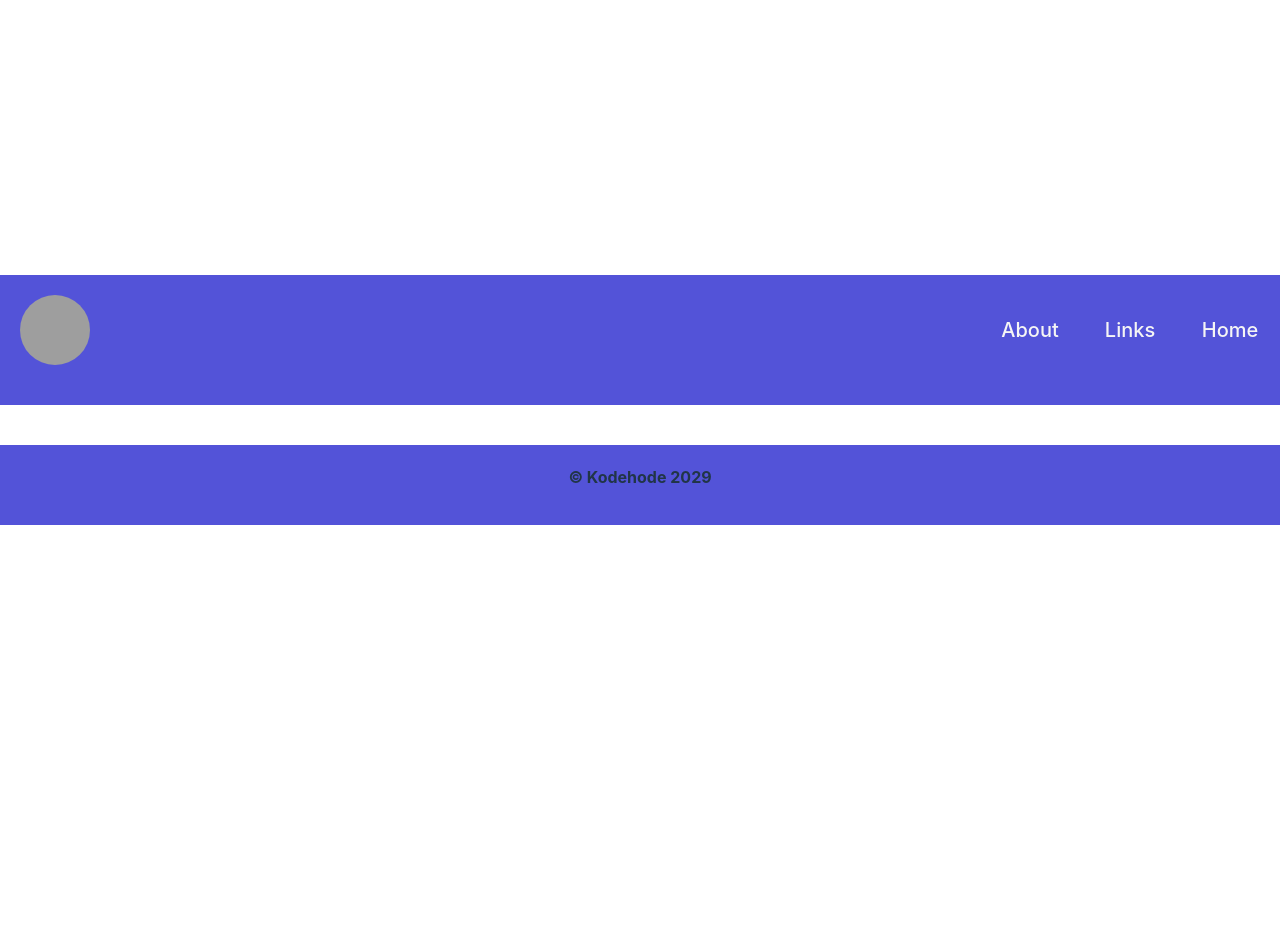
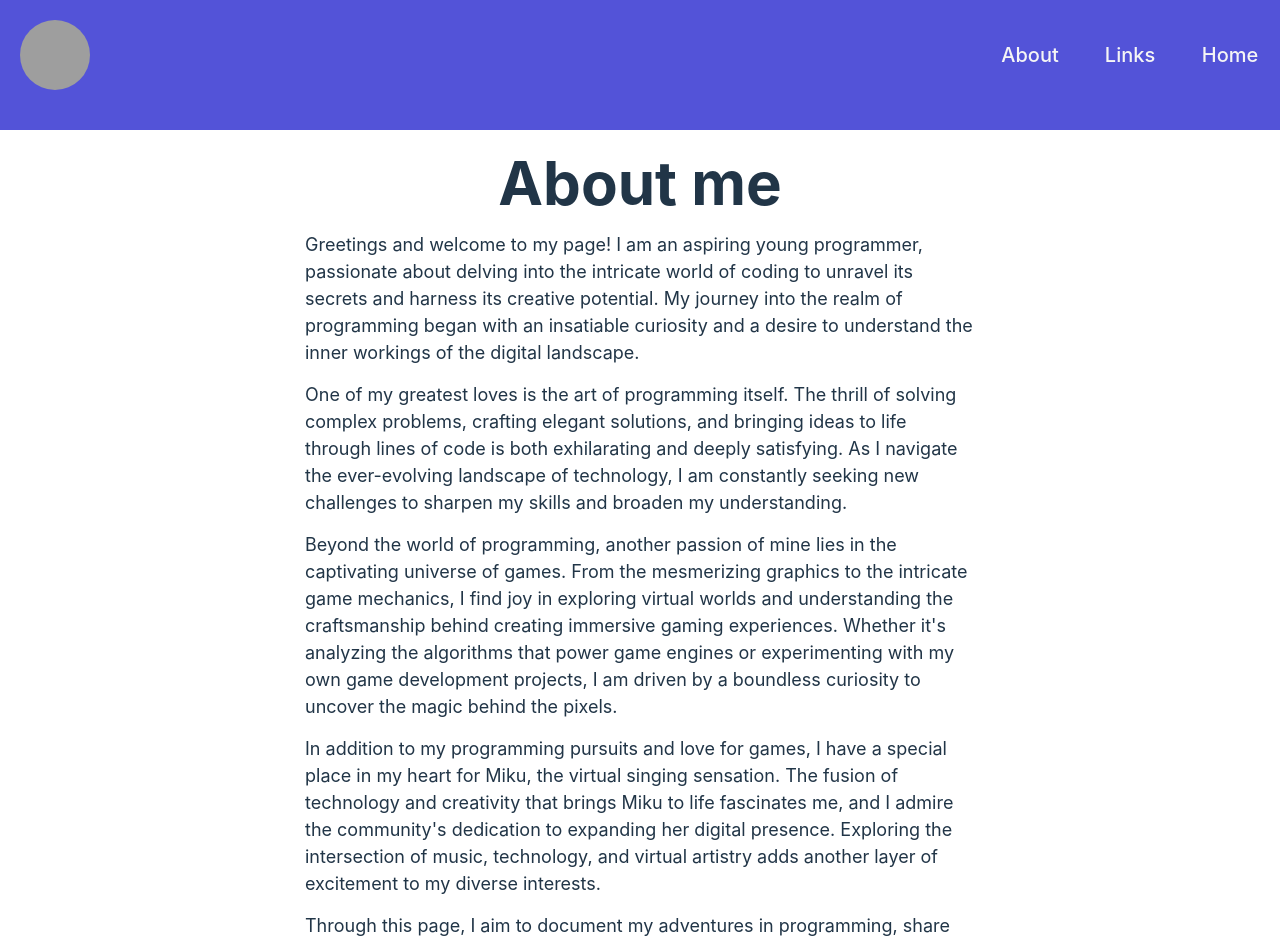
Before and after one commit to LeahJKH/Miku-Blog, a React (Vite) app: page /about in a window 1280 px wide. Shown: the top 943 px of the page. Before the commit the page ends 800 px from the top, so only its background shows below. Built offline with nearby package versions, Linux system fonts and the light colour scheme; grey boxes are pictures that could not be loaded.

Commit message:
about page and api fix

```diff
--- a/src/components/Card/Cardtop/Cardtop.tsx
+++ b/src/components/Card/Cardtop/Cardtop.tsx
@@ -42,7 +42,7 @@ export default function Cardtop(props: CardProps) {
       let response = null;
 
       // Example: NetworkFailure
-      response = await fetch("invalid-url");
+      response = await fetch(apiUrl);
 
       if (response.ok) {
         const picUrl = apiUrl + props.pic;
--- a/src/data/LinksInfo.ts
+++ b/src/data/LinksInfo.ts
@@ -11,4 +11,12 @@ export const LinksInfo = [
     name: "Discord",
     Links: "https://discordapp.com/users/1120608465900032062",
   },
+  {
+    name: "Discord server",
+    Links: "https://discord.gg/ppVQKJpjQf",
+  },
+  {
+    name: "Discord server",
+    Links: "https://discord.gg/ppVQKJpjQf",
+  },
 ];
--- a/src/routes/About/AboutPage.css
+++ b/src/routes/About/AboutPage.css
@@ -0,0 +1,10 @@
+.title-about {
+  font-size: 60px;
+}
+#contain-about {
+  width: 700px;
+  font-size: 18px;
+}
+#contain-about > p {
+  margin: 15px;
+}
--- a/src/routes/About/AboutPage.tsx
+++ b/src/routes/About/AboutPage.tsx
@@ -6,7 +6,46 @@ function About() {
   return (
     <div>
       <Navbar></Navbar>
-      <main></main>
+      <main>
+        <h1 className="title-about">About me</h1>
+        <div id="contain-about">
+          <p>
+            Greetings and welcome to my page! I am an aspiring young programmer, passionate about
+            delving into the intricate world of coding to unravel its secrets and harness its
+            creative potential. My journey into the realm of programming began with an insatiable
+            curiosity and a desire to understand the inner workings of the digital landscape.
+          </p>
+          <p>
+            One of my greatest loves is the art of programming itself. The thrill of solving complex
+            problems, crafting elegant solutions, and bringing ideas to life through lines of code
+            is both exhilarating and deeply satisfying. As I navigate the ever-evolving landscape of
+            technology, I am constantly seeking new challenges to sharpen my skills and broaden my
+            understanding.
+          </p>
+          <p>
+            Beyond the world of programming, another passion of mine lies in the captivating
+            universe of games. From the mesmerizing graphics to the intricate game mechanics, I find
+            joy in exploring virtual worlds and understanding the craftsmanship behind creating
+            immersive gaming experiences. Whether it's analyzing the algorithms that power game
+            engines or experimenting with my own game development projects, I am driven by a
+            boundless curiosity to uncover the magic behind the pixels.
+          </p>
+          <p>
+            In addition to my programming pursuits and love for games, I have a special place in my
+            heart for Miku, the virtual singing sensation. The fusion of technology and creativity
+            that brings Miku to life fascinates me, and I admire the community's dedication to
+            expanding her digital presence. Exploring the intersection of music, technology, and
+            virtual artistry adds another layer of excitement to my diverse interests.
+          </p>
+          <p>
+            Through this page, I aim to document my adventures in programming, share insights into
+            the gaming world, and express my admiration for the unique blend of technology and
+            creativity embodied by Miku. Join me on this exciting journey of learning, exploration,
+            and innovation as I strive to contribute my skills to the ever-expanding landscape of
+            technology and entertainment.
+          </p>
+        </div>
+      </main>
       <Footer></Footer>
     </div>
   );
```
